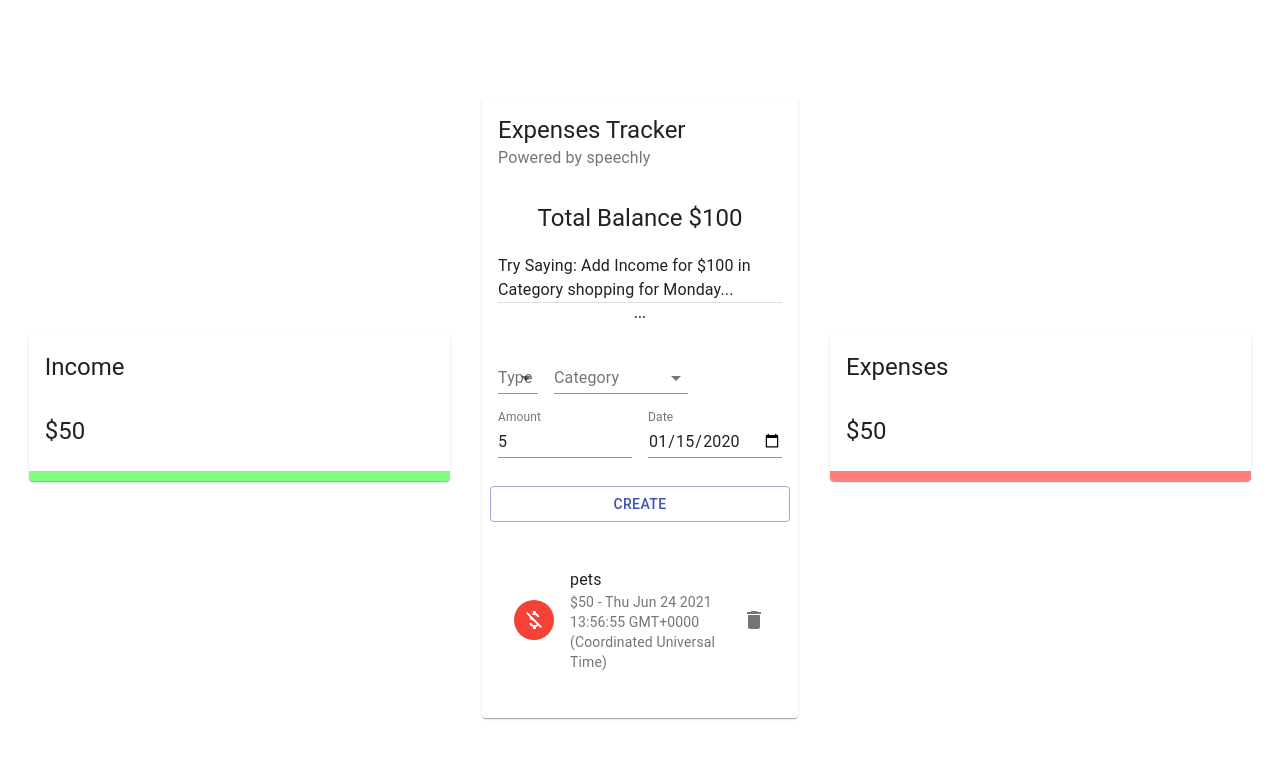
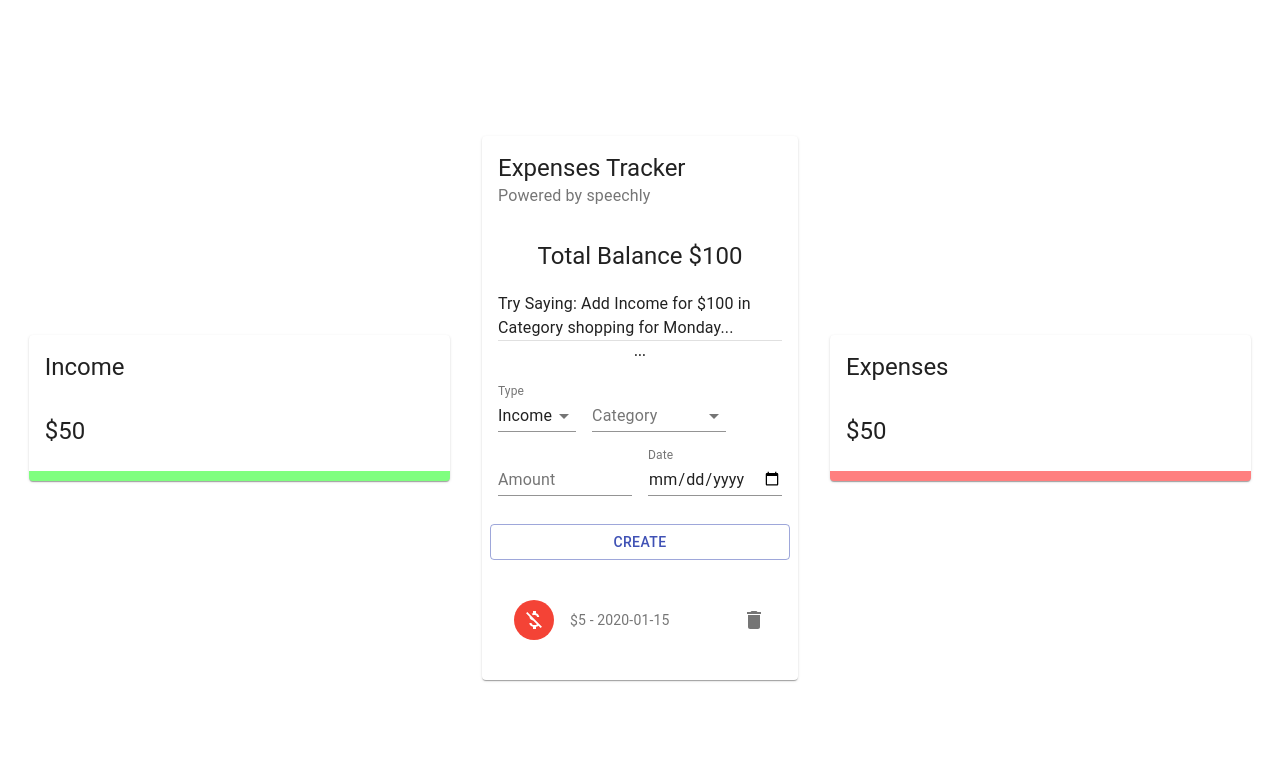
Before and after one commit to NaderNasr/SpeechInputExpenses, a React (Create React App) app: page / in a window 1280 px wide. Both pictures are taken after typing "5", "2020-01-15" into the empty fields and a click on the button "CREATE". Shown: the top 758 px of the page. Built offline with nearby package versions, Linux system fonts and the light colour scheme.

Commit message:
React context transaction logic

```diff
--- a/src/components/Main/Form/Form.jsx
+++ b/src/components/Main/Form/Form.jsx
@@ -1,10 +1,30 @@
-import React from 'react'
+import React, {useState, useContext} from 'react'
 import { TextField, Typography, Grid, Button, FormControl, InputLabel, Select, MenuItem } from '@material-ui/core'
+import { ExpenseTrackerContext } from '../../../context/context'
+import {v4 as uuidv4} from 'uuid'
+
+
 import useStyles from './styles'
+
+const initialState = {
+    amount: '',
+    category: '',
+    type: 'Income',
+    date: new Date()
+}
 
 const Form = () => {
 
     const classes = useStyles()
+    const [formData, setFormData] = useState(initialState)
+    console.log(formData)
+    const {addTrans} = useContext(ExpenseTrackerContext)
+
+    const createTrans = () => {
+        const trans = {...formData, amount: Number(formData.amount), id: uuidv4()}
+        addTrans(trans)
+        setFormData(initialState)
+    }
 
     return (
         <Grid container spacing={2}>
@@ -16,7 +36,7 @@ const Form = () => {
             <Grid item x={6}>
                 <FormControl fullWidth>
                     <InputLabel>Type</InputLabel>
-                    <Select>
+                    <Select value={formData.type} onChange={(e) => setFormData({ ...formData, type: e.target.value})}>
                         <MenuItem value='Income'>Income</MenuItem>
                         <MenuItem value='Expense'>Expense</MenuItem>
                     </Select>
@@ -25,19 +45,19 @@ const Form = () => {
             <Grid item xs={6}>
                 <FormControl fullWidth>
                     <InputLabel>Category</InputLabel>
-                    <Select>
+                    <Select value={formData.category} onChange={(e) => setFormData({ ...formData, category: e.target.value})}>
                         <MenuItem value="business">Business</MenuItem>
                         <MenuItem value="salary">Salary</MenuItem>
                     </Select>
                 </FormControl>
             </Grid>
             <Grid item xs={6}>
-                <TextField type="number" label="Amount" fullWidth/>
+                <TextField type="number" label="Amount" fullWidth value={formData.amount} onChange={(e) => setFormData({ ...formData, amount: e.target.value})}/>
             </Grid>
             <Grid item xs={6}>
-                <TextField type="date" label="Date" fullWidth/>
+                <TextField type="date" label="Date" fullWidth value={formData.date} onChange={(e) => setFormData({ ...formData, date: e.target.value})}/>
             </Grid>
-            <Button className={classes.button} variant='outlined' color="primary" fullWidth>Create</Button>
+            <Button className={classes.button} variant='outlined' color="primary" fullWidth onClick={createTrans}>Create</Button>
         </Grid>
     )
 }
--- a/src/components/Main/List/List.jsx
+++ b/src/components/Main/List/List.jsx
@@ -6,18 +6,19 @@ import useStyles from './styles'
 
 const List = () => {
     const classes = useStyles()
-    const globalState = useContext(ExpenseTrackerContext)
+    //const globalState = useContext(ExpenseTrackerContext)
+    const {deleteTrans, transactions} = useContext(ExpenseTrackerContext)
 
-    console.log(globalState)
-    const transactions = [
-        {
-            id: 1,
-            type: 'Income',
-            category: 'pets',
-            amount: '50',
-            date: new Date()
-        }
-    ]
+    console.log(deleteTrans)
+    // const transactions = [
+    //     {
+    //         id: 1,
+    //         type: 'Income',
+    //         category: 'pets',
+    //         amount: '50',
+    //         date: new Date()
+    //     }
+    // ]
     return (
         <MUIList dense={false} className={classes.list}>
             {transactions.map((trans) => (
@@ -30,7 +31,7 @@ const List = () => {
                         </ListItemAvatar>
                         <ListItemText primary={trans.category} secondary={`$${trans.amount} - ${trans.date}`}/>
                         <ListItemSecondaryAction>
-                            <IconButton edge="end" aria-label="delete" onClick=''>
+                            <IconButton edge="end" aria-label="delete" onClick={() => deleteTrans(trans.id)}>
                                 <Delete  />
                             </IconButton>
                         </ListItemSecondaryAction>
--- a/src/context/context.js
+++ b/src/context/context.js
@@ -1,12 +1,29 @@
 import React, { useReducer, createContext } from 'react';
 
+import contextReducer from './contextReducer';
 const initialState = [];
 
 export const ExpenseTrackerContext = createContext(initialState);
 
 export const Provider = ({ children }) => {
+	const [ transactions, dispatch ] = useReducer(contextReducer, initialState);
+	////console.log(transactions);
+	//Action Creators
+	const deleteTrans = (id) => {
+		dispatch({ type: 'DELETE_TRANSACTION', payload: id });
+	};
+
+	const addTrans = (trans) => {
+		dispatch({ type: 'ADD_TRANSACTION', payload: trans });
+	};
 	return (
-		<ExpenseTrackerContext.Provider value={{ appName: 'Expense Tracker' }}>
+		<ExpenseTrackerContext.Provider
+			value={{
+				deleteTrans,
+				addTrans,
+				transactions
+			}}
+		>
 			{children}
 		</ExpenseTrackerContext.Provider>
 	);
--- /dev/null
+++ b/src/context/contextReducer.js
@@ -0,0 +1,18 @@
+const contextReducer = (state, action) => {
+    let transactions;
+
+	switch (action.type) {
+    case 'DELETE_TRANSACTION':
+             transactions = state.filter((tra) => tra.id !== action.payload)
+
+			return transactions
+		case 'ADD_TRANSACTION':
+             transactions = [action.payload, ...state]
+
+            return transactions
+		default:
+			return state;
+	}
+};
+
+export default contextReducer;
```
